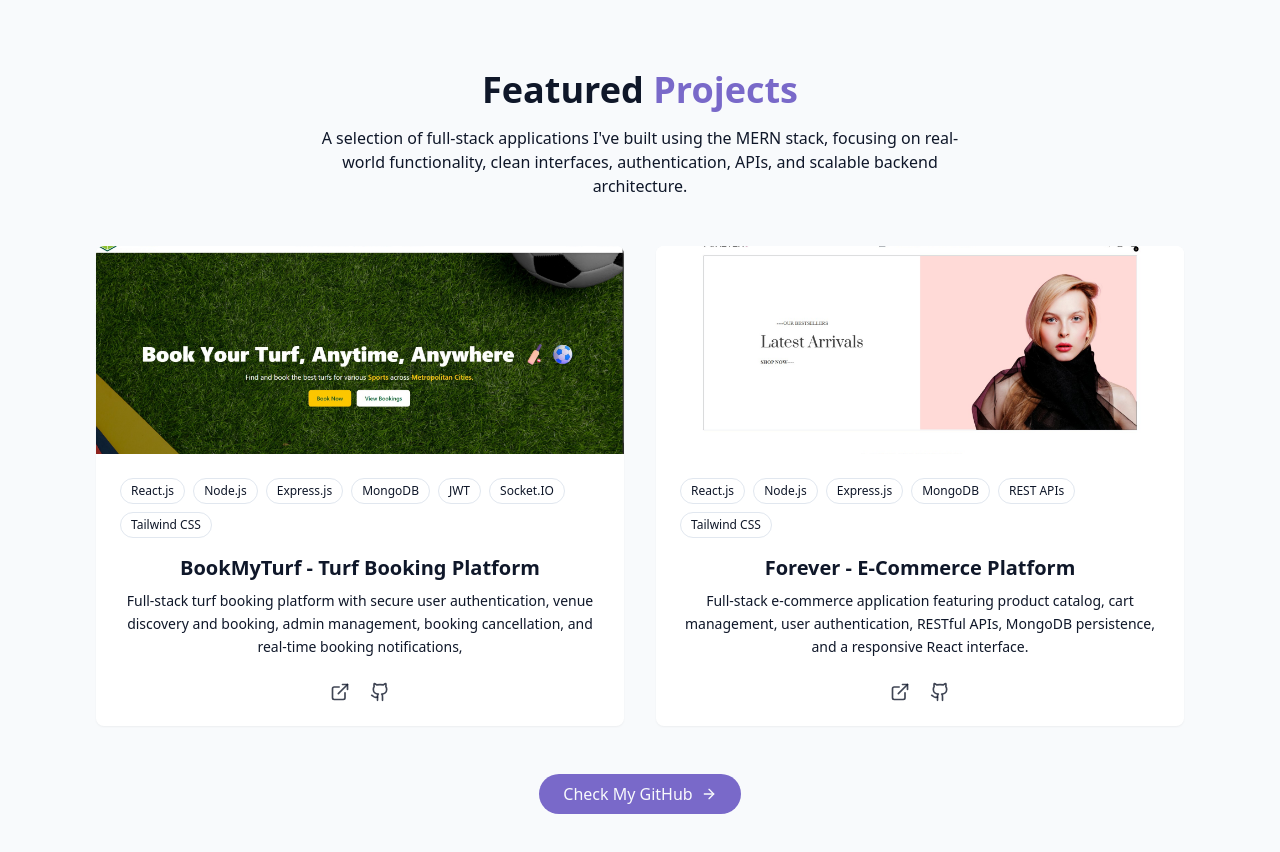
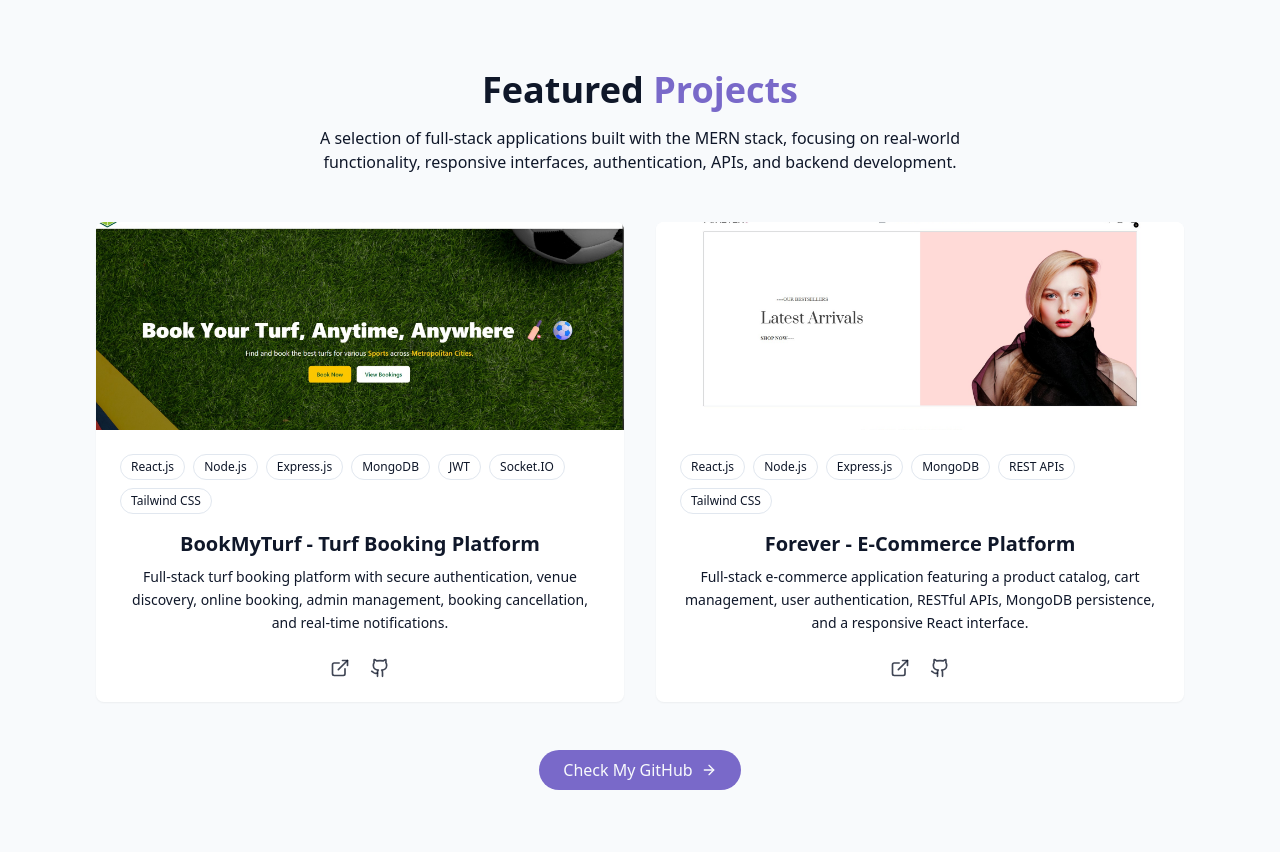
Before and after one commit to chirag-jaiswal-git/My-Portfolio, a React (Vite) app: page / in a window 1280 px wide. Shown: the part 2760-3612 px from the top of the page. Built offline with nearby package versions, Linux system fonts and the light colour scheme.

Commit message:
Update projects section

```diff
--- a/src/components/ProjectsSection.jsx
+++ b/src/components/ProjectsSection.jsx
@@ -1,5 +1,4 @@
 import { ArrowRight, ExternalLink, Github } from "lucide-react";
-import React from "react";
 
 import img from "../Images/website UI.jpg";
 import img2 from "../Images/Ecom home ss.jpg";
@@ -9,8 +8,7 @@ const projects = [
     id: 1,
     title: "BookMyTurf - Turf Booking Platform",
     description:
-     "Full-stack turf booking platform with secure user authentication, venue discovery and booking, admin management, booking cancellation, and real-time booking notifications,",
-
+      "Full-stack turf booking platform with secure authentication, venue discovery, online booking, admin management, booking cancellation, and real-time notifications.",
     image: img,
     tags: [
       "React.js",
@@ -24,12 +22,11 @@ const projects = [
     demoUrl: "https://book-my-turf-jta8.vercel.app/",
     githubUrl: "https://github.com/chirag-jaiswal-git/BookMyTurf",
   },
-
   {
     id: 2,
     title: "Forever - E-Commerce Platform",
     description:
-      "Full-stack e-commerce application featuring product catalog, cart management, user authentication, RESTful APIs, MongoDB persistence, and a responsive React interface.",
+      "Full-stack e-commerce application featuring a product catalog, cart management, user authentication, RESTful APIs, MongoDB persistence, and a responsive React interface.",
     image: img2,
     tags: [
       "React.js",
@@ -46,43 +43,44 @@ const projects = [
 
 export const ProjectsSection = () => {
   return (
-    <section id="projects" className="py-24 px-4 relative">
+    <section id="projects" className="relative px-4 py-24">
       <div className="container mx-auto max-w-6xl">
-        {/* ---------- SECTION TITLE ---------- */}
-        <h2 className="text-3xl md:text-4xl font-bold mb-4 text-center">
+        {/* Section Title */}
+        <h2 className="mb-4 text-center text-3xl font-bold md:text-4xl">
           Featured <span className="text-primary">Projects</span>
         </h2>
 
-        <p className="text-center text-muted-foreground mb-12 max-w-2xl mx-auto">
-          A selection of full-stack applications I've built using the MERN
-          stack, focusing on real-world functionality, clean interfaces,
-          authentication, APIs, and scalable backend architecture.
+        <p className="mx-auto mb-12 max-w-2xl text-center text-muted-foreground">
+          A selection of full-stack applications built with the MERN stack,
+          focusing on real-world functionality, responsive interfaces,
+          authentication, APIs, and backend development.
         </p>
 
-        {/* ---------- PROJECT GRID ---------- */}
-        <div className="grid grid-cols-1 md:grid-cols-2 gap-8">
+        {/* Project Grid */}
+        <div className="grid grid-cols-1 gap-8 md:grid-cols-2">
           {projects.map((project) => (
             <div
               key={project.id}
-              className="group bg-card rounded-lg overflow-hidden shadow-xs card-hover"
+              className="group overflow-hidden rounded-lg bg-card shadow-xs card-hover"
             >
-              {/* ---------- PROJECT IMAGE ---------- */}
+              {/* Project Image */}
               <div className="h-52 overflow-hidden">
                 <img
                   src={project.image}
-                  alt={project.title}
-                  className="w-full h-full object-cover transition-transform duration-500 group-hover:scale-110"
+                  alt={`${project.title} project preview`}
+                  loading="lazy"
+                  className="h-full w-full object-cover transition-transform duration-500 group-hover:scale-110"
                 />
               </div>
 
-              {/* ---------- PROJECT CONTENT ---------- */}
+              {/* Project Content */}
               <div className="p-6">
                 {/* Technologies */}
-                <div className="flex flex-wrap gap-2 mb-4">
-                  {project.tags.map((tag, index) => (
+                <div className="mb-4 flex flex-wrap gap-2">
+                  {project.tags.map((tag) => (
                     <span
-                      key={index}
-                      className="px-2.5 py-1 text-xs font-medium border rounded-full bg-secondary text-secondary-foreground"
+                      key={tag}
+                      className="rounded-full border bg-secondary px-2.5 py-1 text-xs font-medium text-secondary-foreground"
                     >
                       {tag}
                     </span>
@@ -90,37 +88,37 @@ export const ProjectsSection = () => {
                 </div>
 
                 {/* Title */}
-                <h3 className="text-xl font-semibold mb-2">{project.title}</h3>
+                <h3 className="mb-2 text-xl font-semibold">{project.title}</h3>
 
                 {/* Description */}
-                <p className="text-muted-foreground text-sm leading-relaxed mb-6">
+                <p className="mb-6 text-sm leading-relaxed text-muted-foreground">
                   {project.description}
                 </p>
 
-                {/* Links */}
-                <div className="flex justify-center items-center gap-5">
-                  {/* Live Demo */}
-                  {project.demoUrl !== "#" && (
+                {/* Project Links */}
+                <div className="flex items-center justify-center gap-5">
+                  {project.demoUrl && (
                     <a
                       href={project.demoUrl}
                       target="_blank"
                       rel="noopener noreferrer"
                       aria-label={`View ${project.title} live demo`}
-                      className="text-foreground/80 hover:text-primary transition-colors duration-300"
+                      title="View Live Demo"
+                      className="text-foreground/80 transition-colors duration-300 hover:text-primary"
                     >
-                      <ExternalLink size={20} />
+                      <ExternalLink size={20} aria-hidden="true" />
                     </a>
                   )}
 
-                  {/* GitHub */}
                   <a
                     href={project.githubUrl}
                     target="_blank"
                     rel="noopener noreferrer"
                     aria-label={`View ${project.title} source code`}
-                    className="text-foreground/80 hover:text-primary transition-colors duration-300"
+                    title="View Source Code"
+                    className="text-foreground/80 transition-colors duration-300 hover:text-primary"
                   >
-                    <Github size={20} />
+                    <Github size={20} aria-hidden="true" />
                   </a>
                 </div>
               </div>
@@ -128,16 +126,16 @@ export const ProjectsSection = () => {
           ))}
         </div>
 
-        {/* ---------- GITHUB BUTTON ---------- */}
-        <div className="text-center mt-12">
+        {/* GitHub Button */}
+        <div className="mt-12 text-center">
           <a
-            className="cosmic-button w-fit flex items-center mx-auto gap-2"
+            href="https://github.com/chirag-jaiswal-git"
             target="_blank"
             rel="noopener noreferrer"
-            href="https://github.com/chirag-jaiswal-git"
+            className="cosmic-button mx-auto flex w-fit items-center gap-2"
           >
             Check My GitHub
-            <ArrowRight size={16} />
+            <ArrowRight size={16} aria-hidden="true" />
           </a>
         </div>
       </div>
```
